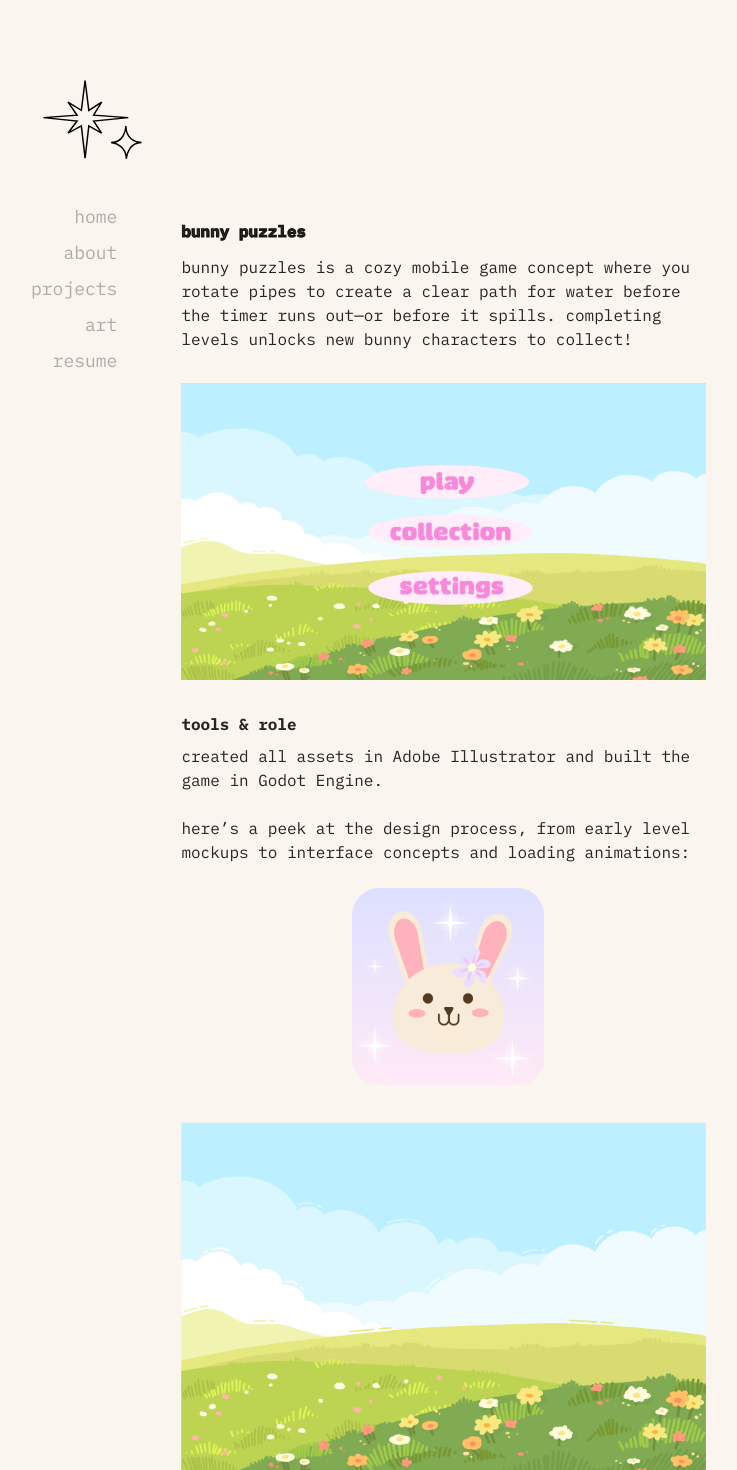
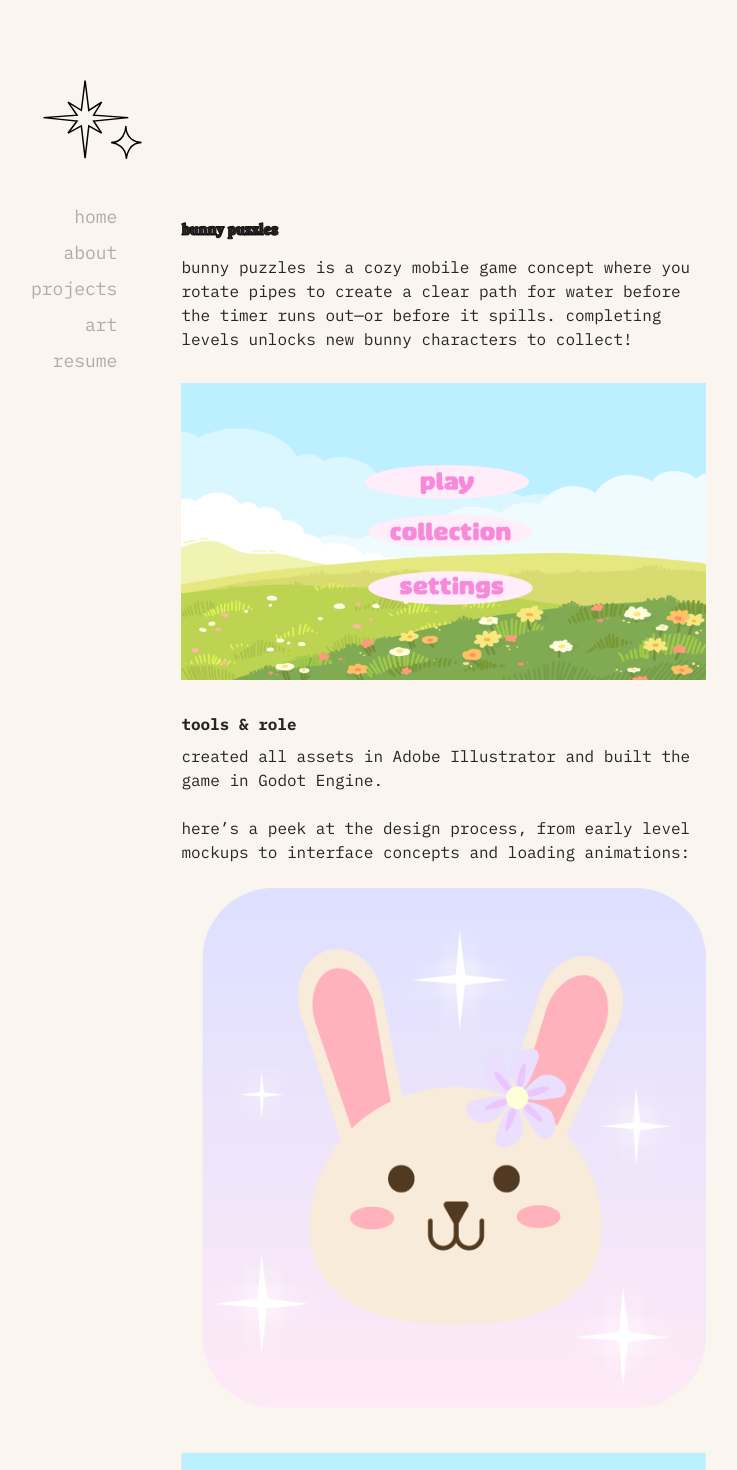
Before and after one commit to ruwkia/taylorsmith, a Next.js app: page /bunny-puzzle in a window 1280 px wide. Shown: the top 1470 px of the page, without its empty margins (253-990 px from the left). Built offline with nearby package versions, Linux system fonts and the light colour scheme.

Commit message:
Update bunny-puzzle.jsx

```diff
--- a/pages/bunny-puzzle.jsx
+++ b/pages/bunny-puzzle.jsx
@@ -1,7 +1,30 @@
+import { useEffect } from 'react';
+
 function BunnyPuzzle() {
+  useEffect(() => {
+    const elements = document.querySelectorAll('.fade-in');
+    const observer = new IntersectionObserver(
+      entries => {
+        entries.forEach(entry => {
+          if (entry.isIntersecting) {
+            entry.target.style.opacity = 1;
+            entry.target.style.transform = 'translateY(0)';
+          }
+        });
+      },
+      { threshold: 0.1 }
+    );
+
+    elements.forEach(el => observer.observe(el));
+
+    return () => {
+      elements.forEach(el => observer.unobserve(el));
+    };
+  }, []);
+
   return (
     <div style={{ padding: '2rem', fontFamily: "'IBM Plex Mono', monospace", color: 'rgba(0, 0, 0, 0.85)' }}>
-      <h1 style={{ fontSize: '1rem', fontWeight: '700', marginBottom: '1rem', fontFamily: "'IBM Plex Mono', monospace" }}>
+      <h1 style={{ fontSize: '1rem', fontWeight: '700', marginBottom: '1rem' }}>
         bunny puzzles
       </h1>
 
@@ -11,15 +34,17 @@ function BunnyPuzzle() {
 
       <div style={{ margin: '2rem 0' }}>
         <img
+          className="fade-in"
           src="/images/artworks/IMG_0245.png"
           alt="Bunny Puzzle Screenshot"
           style={{
             width: '100%',
             maxWidth: '800px',
-            borderRadius: '0',
-            boxShadow: 'none',
             display: 'block',
-            margin: '0 auto'
+            margin: '0 auto',
+            opacity: 0,
+            transform: 'translateY(20px)',
+            transition: 'opacity 0.6s ease-out, transform 0.6s ease-out'
           }}
         />
       </div>
@@ -41,10 +66,28 @@ function BunnyPuzzle() {
         gap: '2rem',
         marginBottom: '2rem'
       }}>
-
-  <img src="/images/artworks/bunnyappicon.png" alt="App icon design" style={{ width: '100%', maxWidth: '200px', margin: '0 auto', gridColumn: 'span 2' }} />
-  <img src="/images/artworks/Artboard 1.png" alt="Design process sketch" style={{ width: '100%', maxWidth: '600px', gridColumn: 'span 2' }} />
-  <img src="/images/artworks/bunnyinfo.png" alt="Plot summary" style={{ width: '100%', maxWidth: '600px', gridColumn: 'span 2' }} />
+        {[
+          { src: '/images/artworks/bunnyappicon.png', alt: 'App icon design' },
+          { src: '/images/artworks/Artboard 1.png', alt: 'Design process sketch' },
+          { src: '/images/artworks/bunnyinfo.png', alt: 'Plot summary' }
+        ].map(({ src, alt }, i) => (
+          <img
+            key={i}
+            className="fade-in"
+            src={src}
+            alt={alt}
+            style={{
+              width: '100%',
+              maxWidth: '600px',
+              gridColumn: 'span 2',
+              display: 'block',
+              margin: '0 auto',
+              opacity: 0,
+              transform: 'translateY(20px)',
+              transition: 'opacity 0.6s ease-out, transform 0.6s ease-out'
+            }}
+          />
+        ))}
       </div>
 
       <p style={{ fontSize: '1rem', marginBottom: '2rem' }}>
@@ -57,21 +100,37 @@ function BunnyPuzzle() {
         gap: '2rem',
         marginBottom: '2rem'
       }}>
-  <img src="/images/artworks/bunnyloadinggif.gif" alt="Pink loading bunny animation" style={{ width: '100%', maxWidth: '600px', gridColumn: 'span 2' }} />
-  <img src="/images/artworks/otherloadinggif.gif" alt="Alternate loading animation" style={{ width: '100%', maxWidth: '600px', gridColumn: 'span 2' }} />
-  <img src="/images/artworks/blackloadingbunny.gif" alt="Black bunny loading animation" style={{ width: '100%', maxWidth: '600px', gridColumn: 'span 2' }} />
-  <img src="/images/artworks/bunnyshop.png" alt="Main puzzle screen" style={{ width: '100%', maxWidth: '600px', gridColumn: 'span 2' }} />
-  <img src="/images/projects/bunnygame.png" alt="Sand biome screen" style={{ width: '100%', maxWidth: '600px', gridColumn: 'span 2' }} />
-  <img src="/images/artworks/bunnysandbiome.PNG" alt="Sand biome screen" style={{ width: '100%', maxWidth: '600px', gridColumn: 'span 2' }} />
-  <img src="/images/artworks/roughdemogif.gif" alt="Rough gameplay demo" style={{ width: '100%', maxWidth: '600px', gridColumn: 'span 2' }} />
-
+        {[
+          '/images/artworks/bunnyloadinggif.gif',
+          '/images/artworks/otherloadinggif.gif',
+          '/images/artworks/blackloadingbunny.gif',
+          '/images/artworks/bunnyshop.png',
+          '/images/projects/bunnygame.png',
+          '/images/artworks/bunnysandbiome.PNG',
+          '/images/artworks/roughdemogif.gif'
+        ].map((src, i) => (
+          <img
+            key={i}
+            className="fade-in"
+            src={src}
+            alt=""
+            style={{
+              width: '100%',
+              maxWidth: '600px',
+              gridColumn: 'span 2',
+              display: 'block',
+              margin: '0 auto',
+              opacity: 0,
+              transform: 'translateY(20px)',
+              transition: 'opacity 0.6s ease-out, transform 0.6s ease-out'
+            }}
+          />
+        ))}
       </div>
 
       <p style={{ fontSize: '1rem' }}>
         additional loading screens and gameplay elements were prototyped to reflect the soft and cozy aesthetic. multiple color schemes and animation styles were tested to help bring the game’s tone to life.
       </p>
-
-
 
       <div style={{ textAlign: 'center', marginTop: '2rem' }}>
         <a
```
Lines whose indentation alone changed are shown as unchanged.
